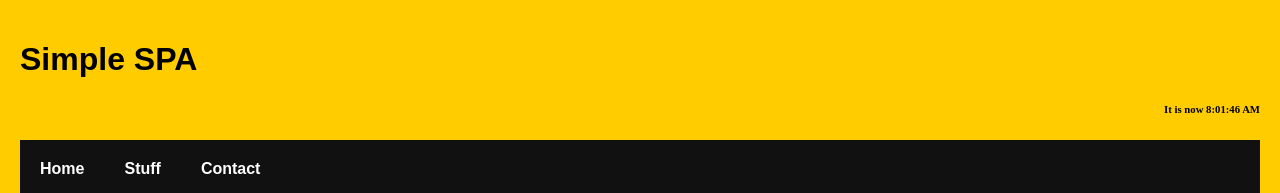
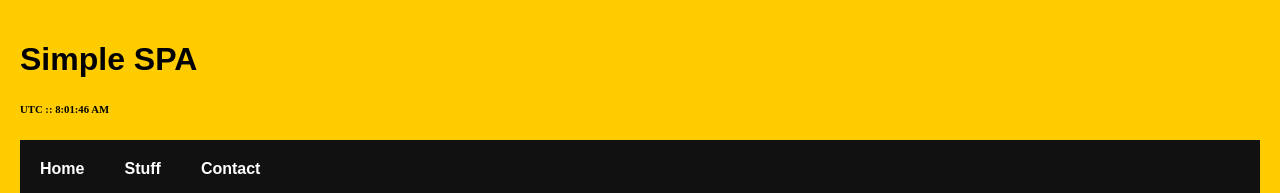
Before and after one commit to sabrinalua/react-box, a React (Create React App) app: page / in a window 1280 px wide. Shown: the top 193 px of the page. Built offline with nearby package versions, Linux system fonts and the light colour scheme.

Commit message:
added timezone

```diff
--- a/src/Main.js
+++ b/src/Main.js
@@ -17,7 +17,7 @@ class Main extends Component {
       <HashRouter>
         <div>
           <h1>Simple SPA</h1>
-          <h6 align="right">It is now {new Date().toLocaleTimeString()}</h6>
+          <h6>{Intl.DateTimeFormat().resolvedOptions().timeZone} :: {new Date().toLocaleTimeString()}</h6>
           <ul className="header">
             <li><NavLink to="/">Home</NavLink></li>
             <li><NavLink to="/stuff">Stuff</NavLink></li>
```
